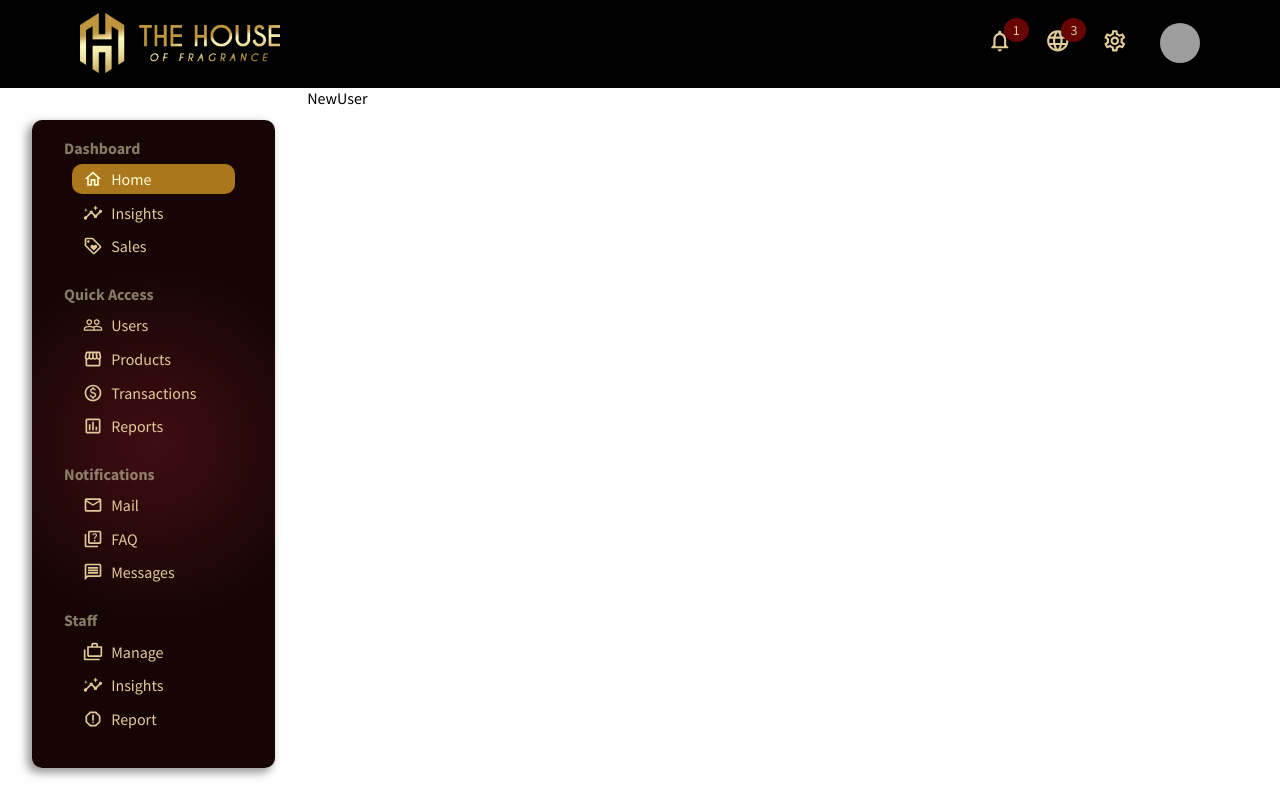
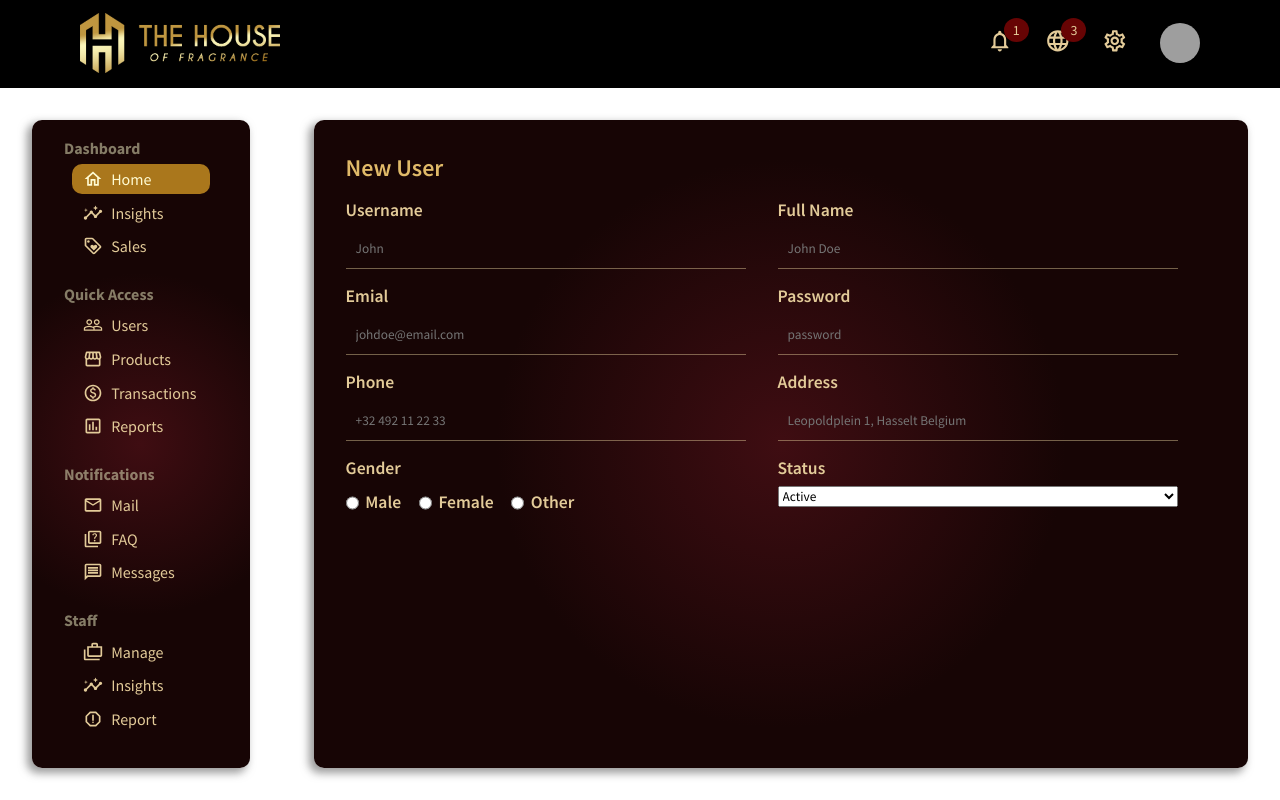
Before and after one commit to reshadintec/thof, a React (Create React App) app in the folder dashboard/: page /newUser in a window 1280 px wide. Built offline with nearby package versions, Linux system fonts and the light colour scheme; grey boxes are pictures that could not be loaded.

Commit message:
registration form

```diff
--- a/dashboard/src/pages/newUser/NewUser.jsx
+++ b/dashboard/src/pages/newUser/NewUser.jsx
@@ -2,6 +2,60 @@ import "./newUser.css";
 
 export default function NewUser() {
   return (
-    <div className="newUser">NewUser</div>
+    <div className="newUser">
+      <h2>New User</h2>
+      <form className="newUserForm">
+        <div className="newUserItem">
+          <label>Username</label>
+          <input type="text" placeholder="John"/>
+        </div>
+
+        <div className="newUserItem">
+          <label>Full Name</label>
+          <input type="text" placeholder="John Doe "/>
+        </div>
+
+        <div className="newUserItem">
+          <label>Emial</label>
+          <input type="email" placeholder="johdoe@email.com"/>
+        </div>
+
+        <div className="newUserItem">
+          <label>Password</label>
+          <input type="password" placeholder="password"/>
+        </div>
+
+        <div className="newUserItem">
+          <label>Phone</label>
+          <input type="text" placeholder="+32 492 11 22 33"/>
+        </div>
+
+        <div className="newUserItem">
+          <label>Address</label>
+          <input type="text" placeholder="Leopoldplein 1, Hasselt Belgium"/>
+        </div>
+
+        <div className="newUserItem">
+          <label>Gender</label>
+          <div className="newUserGender">
+            <input type="radio" name="gender" id="male" value="male"/>
+            <label for="male">Male</label>
+            <input type="radio" name="gender" id="female" value="female"/>
+            <label for="female">Female</label>
+            <input type="radio" name="gender" id="other" value="other"/>
+            <label for="other">Other</label>
+          </div>
+        </div>
+
+        <div className="newUserItem">
+          <label>Status</label>
+          <select name="status" id="status">
+            <option value="Active">Active</option>
+            <option value="Away">Away</option>
+          </select>
+        </div>
+
+      </form>
+    </div>
   )
 }
--- a/dashboard/src/pages/newUser/newUser.css
+++ b/dashboard/src/pages/newUser/newUser.css
@@ -1,3 +1,57 @@
 .newUser{
   flex:4;
+  border-radius:10px;
+  box-shadow: -4px 4px 9px 1px rgba(122,122,122,0.75);
+  -webkit-box-shadow: -4px 4px 9px 1px rgba(122,122,122,0.75);
+  -moz-box-shadow: -4px 4px 9px 1px rgba(122,122,122,0.75);
+  padding: 2em;
+  background: rgb(63,13,18);
+  background: radial-gradient(circle, rgba(63,13,18,1) 0%, rgba(23,5,5,1) 50%);
+  color:#e3cb99;
+  margin:2em;
 }
+
+.newUser h2{
+  font-size: 1.5rem;
+  font-weight: 600;
+  color:#e0ba69;
+}
+
+.newUserForm{
+  display: flex;
+  flex-wrap: wrap;
+}
+
+.newUserItem{
+  width:400px;
+  display: flex;
+  flex-direction: column;
+  margin: 1em 2em 0 0;
+}
+
+.newUserItem label{
+  margin-bottom: 0.4em;
+  font-size: 1.1rem;
+  font-weight: 600;
+}
+
+.newUserItem input{
+  height: 20px;
+  padding:10px;
+  border:none;
+  border-bottom: 1px solid #e3cc9975;
+  background-color: transparent;
+  color: #fffbc4;
+}
+
+.newUserGender {
+  display: flex;
+  align-items: center;
+}
+.newUserGender input{
+  margin-right: 0.5em;
+}
+.newUserGender label{
+  margin-right:1em;
+  margin-top: 5px;
+}
--- a/dashboard/src/pages/user/user.css
+++ b/dashboard/src/pages/user/user.css
@@ -107,8 +107,9 @@
   margin-right: 1em;
 }
 .userUpdateTitle{
-  font-size: 1.4rem;
+  font-size: 1.5rem;
   font-weight: 600;
+  color:#e0ba69;
 }
 .userUpdateForm{
   display: flex;
```
